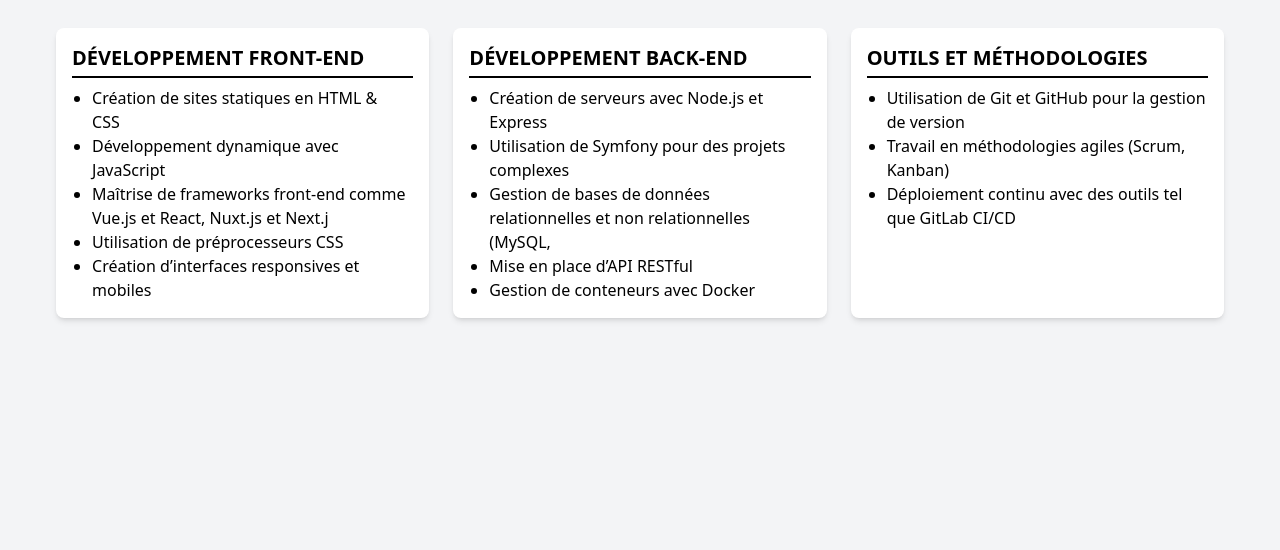
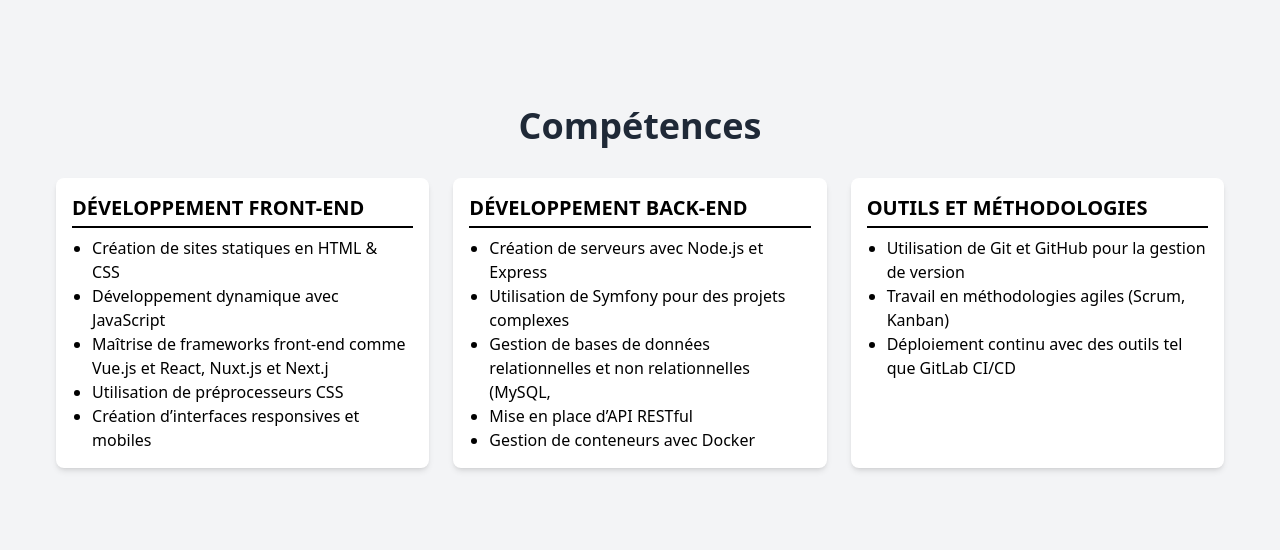
Before and after one commit to erwanmarega/Portfolio, a Vue app: page /about in a window 1280 px wide. Shown: the part 1542-2092 px from the top of the page. Built offline with nearby package versions, Linux system fonts and the light colour scheme; a web font is replaced by a local one.

Commit message:
Responsive pour tous les écrans

```diff
--- a/src/views/about.vue
+++ b/src/views/about.vue
@@ -97,7 +97,5 @@ export default {
   transform: translateX(0);
 }
 
-main {
-	margin-top: -150px;
-  }
+
 </style>
--- a/src/views/hard_skills.vue
+++ b/src/views/hard_skills.vue
@@ -1,5 +1,5 @@
 <template>
-	<div class="bg-gray-100 text-black min-h-screen p-4 relative">
+	<div class="bg-gray-100 text-black  p-4 relative">
 	  <div class="text-center">
 		<h1 class="text-3xl md:text-4xl font-bold text-gray-800 mb-8">
 		  Compétences
--- a/src/views/outils.vue
+++ b/src/views/outils.vue
@@ -98,9 +98,6 @@
   </script>
 
   <style scoped>
-  main {
-	margin-top: -300px;
-  }
 
   h1 {
 	font-size: 2rem;
```
